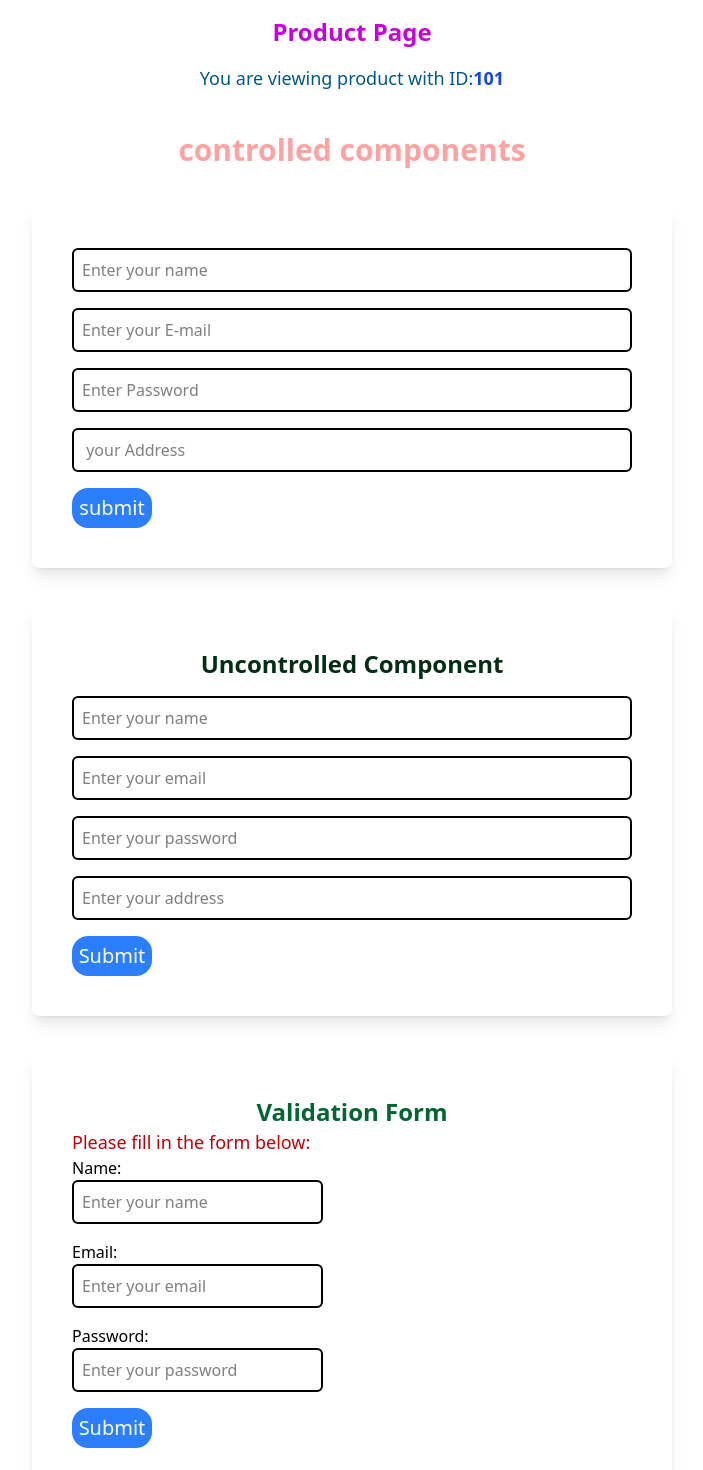
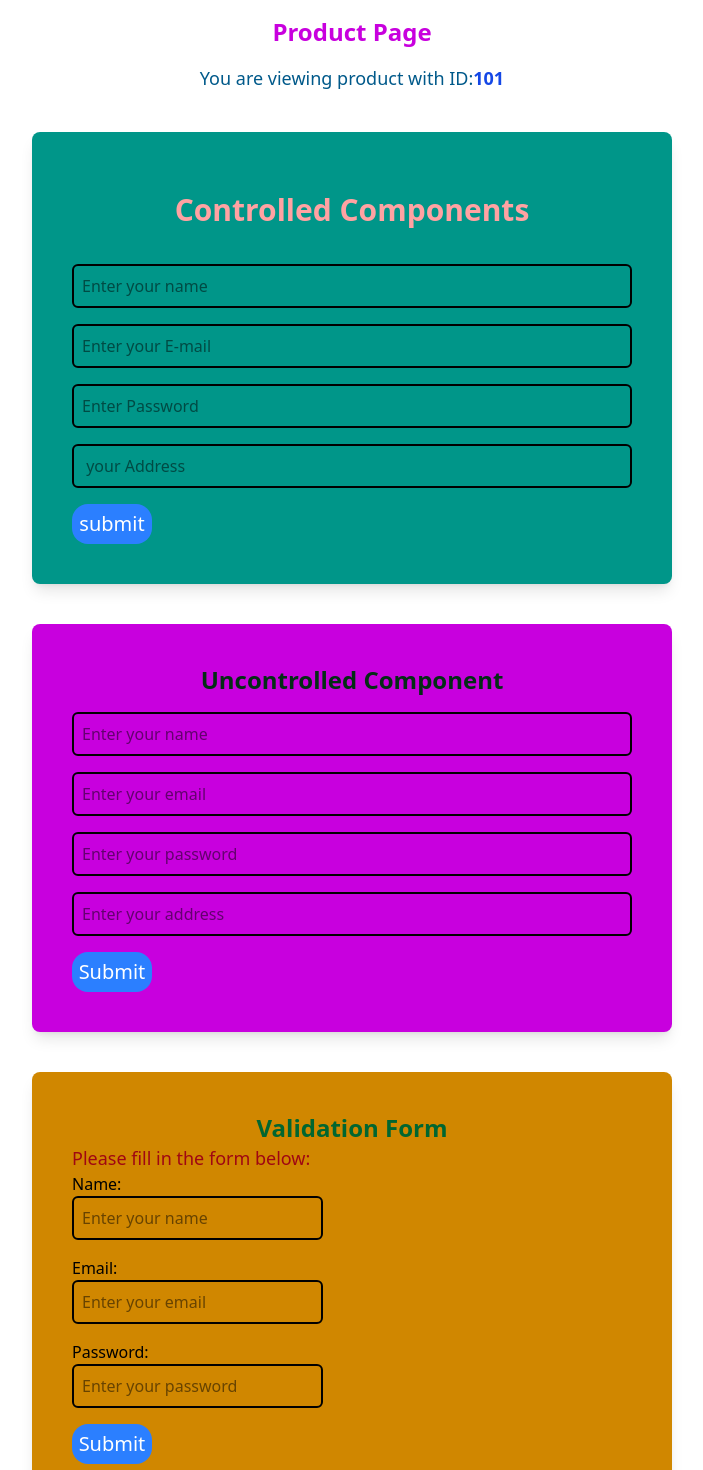
Before and after one commit to sunita0987/form-validation, a React (Vite) app: page /product/101 in a window 1280 px wide. Shown: the part 80-1550 px from the top of the page, without its empty margins (288-991 px from the left). Built offline with nearby package versions, Linux system fonts and the light colour scheme.

Commit message:
bg-color chnage

```diff
--- a/index.html
+++ b/index.html
@@ -2,7 +2,7 @@
 <html lang="en">
   <head>
     <meta charset="UTF-8" />
-    <link rel="icon" type="image/svg+xml" href="/vite.svg" />
+    <link rel="icon" type="image/svg+xml" href="../assets/images/logo.png" />
     <meta name="viewport" content="width=device-width, initial-scale=1.0" />
     <title>Controlled Component </title>
   </head>
--- a/src/App.jsx
+++ b/src/App.jsx
@@ -21,10 +21,6 @@ function App() {
       <Uncontrolled />
       <Validation />
       <ImageUpload />
-      {/* <Routes>
-        <Route path="/" element={<Home />} />
-        <Route path="/product/:id" element={<Product />} />
-      </Routes> */}
     </Router>
   );
 }
--- a/src/components/Form.jsx
+++ b/src/components/Form.jsx
@@ -7,17 +7,15 @@ function form() {
   const [address, setAddress] = useState("");
   return (
     <div>
-      <h1 className="text-3xl font-bold text-red-300 text-center mt-10">
-        controlled components
-      </h1>
       <form
         onSubmit={(e) => {
           e.preventDefault();
-        }
-      }
-
-        className="flex flex-col gap-4 w-1/2 mx-auto mt-10  p-10 rounded-lg shadow-lg"
+        }}
+        className="flex flex-col gap-4 w-1/2 mx-auto mt-10  p-10 rounded-lg shadow-lg bg-teal-600"
       >
+        <h1 className="text-3xl font-bold text-red-300 text-center mt-5 mb-5">
+          Controlled Components
+        </h1>
         <input
           type="text"
           className="border-2 border-black rounded-md p-2"
--- a/src/components/Uncontrolled.jsx
+++ b/src/components/Uncontrolled.jsx
@@ -10,8 +10,10 @@ function Uncontrolled() {
     alert(`your name: ${nameRef.current.value}`);
   };
   return (
-    <div className="flex flex-col gap-4 w-1/2 mx-auto mt-10  p-10 rounded-lg shadow-lg">
-      <h2 className="text-2xl font-bold text-green-950 text-center"> Uncontrolled Component </h2>
+    <div className="flex flex-col gap-4 w-1/2 mx-auto mt-10  p-10 rounded-lg shadow-lg bg-fuchsia-600">
+      <h2 className="text-2xl font-bold text-green-950 text-center">
+        Uncontrolled Component
+      </h2>
       <form onSubmit={handleSubmit} className="flex flex-col gap-4">
         <input
           type="text"
--- a/src/components/Validation.jsx
+++ b/src/components/Validation.jsx
@@ -1,5 +1,4 @@
 import React, { useState } from "react";
-
 function Validation() {
   const [formData, setFormData] = useState({
     name: "",
@@ -44,13 +43,13 @@ function Validation() {
     <form
       onSubmit={handleSubmit}
       noValidate
-      className="flex flex-col gap-4 w-1/2 mx-auto mt-10  p-10 rounded-lg shadow-lg"
+      className="flex flex-col gap-4 w-1/2 mx-auto mt-10  p-10 rounded-lg shadow-lg bg-yellow-600"
     >
       <div>
         <h2 className="text-2xl font-bold text-green-800 text-center">
           Validation Form
         </h2>
-        <p className="text-lg text-red-700">Please fill in the form below:</p>
+        <p className="text-lg text-red-800">Please fill in the form below:</p>
         <label>Name:</label>
         <br />
         <input
--- a/src/pages/Product.jsx
+++ b/src/pages/Product.jsx
@@ -1,7 +1,7 @@
 import { useParams } from "react-router-dom";
 import React from "react";
 const Product = () => {
-  const  { id } = useParams();
+  const { id } = useParams();
   return (
     <div className="text-center mt-10">
       <h2 className="text-2xl font-semibold text-fuchsia-600">Product Page</h2>
```
Also changed, not shown: src/assets/images/logo.png (added), src/components/ImageUpload.jsx (line endings or trailing spaces), src/pages/Home.jsx (line endings or trailing spaces).
